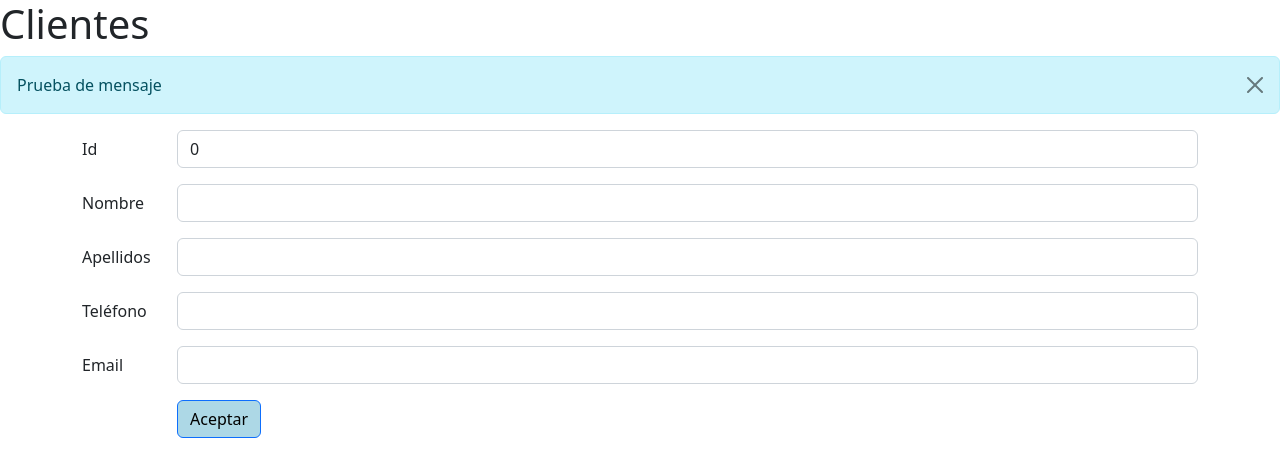
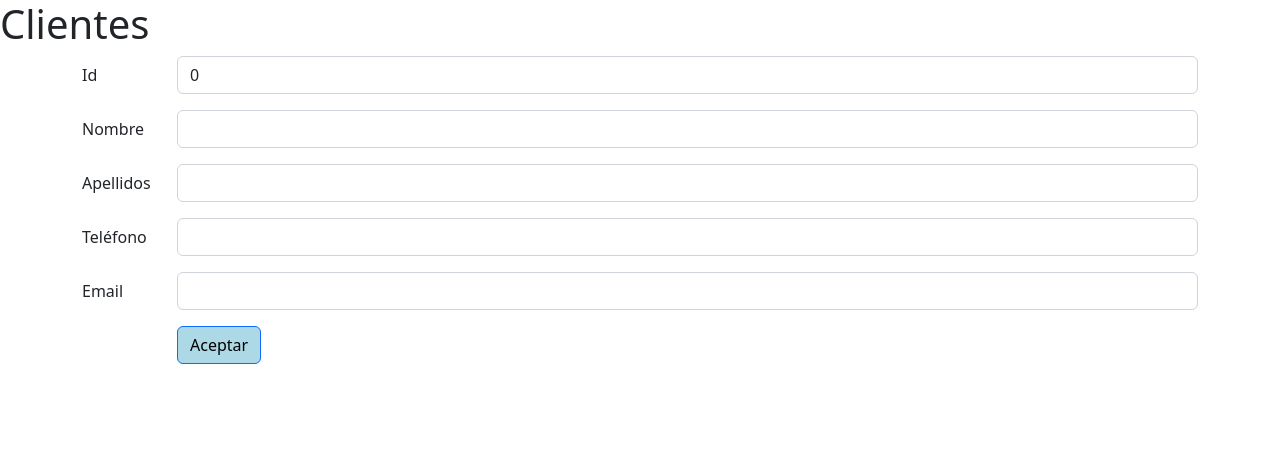
Before and after one commit to EloyOrtegaG/Clientes2023CursoJL, an Angular app: page /formulario in a window 1280 px wide. Shown: the top 476 px of the page. Built offline with nearby package versions, Linux system fonts and the light colour scheme.

Commit message:
Sistema de alertas con servicio funcional

```diff
--- /dev/null
+++ b/src/app/alerta.ts
@@ -0,0 +1,4 @@
+export interface Alerta {
+    mensaje: string;
+    tipo: 'info'|'success'|'danger'|'warning';
+}
--- a/src/app/cliente.service.ts
+++ b/src/app/cliente.service.ts
@@ -1,7 +1,8 @@
 import { HttpClient } from '@angular/common/http';
 import { Injectable } from '@angular/core';
-import { Observable, of } from 'rxjs';
+import { catchError, Observable, of, tap } from 'rxjs';
 import { Cliente } from './cliente';
+import { MensajeService } from './mensaje.service';
 
 @Injectable({
   providedIn: 'root'
@@ -10,13 +11,25 @@ export class ClienteService {
 
   url = 'http://localhost:3000/clientes/';
 
-  constructor(private http: HttpClient) {}
+  constructor(private http: HttpClient, private mensajeService: MensajeService) {}
 
   obtenerTodos(): Observable<Cliente[]> {
-    return this.http.get<Cliente[]>(this.url);
+    return this.http.get<Cliente[]>(this.url).pipe(
+      tap(() => this.mensajeService.alertar({ mensaje: 'Se han recibido los registros', tipo: 'success'})),
+      catchError(() => {
+        this.mensajeService.alertar({ mensaje: 'Error al cargar los registros', tipo: 'danger'});
+        return [];
+      })
+    );
   }
   obtenerPorId(id: number): Observable<Cliente | undefined> {
-    return this.http.get<Cliente>(this.url + id);
+    return this.http.get<Cliente>(this.url + id).pipe(
+      tap(() => this.mensajeService.alertar({ mensaje: 'Se ha recibido el registro ' + id, tipo: 'success'})),
+      catchError(() => {
+        this.mensajeService.alertar({ mensaje: 'Error al cargar el registro ' + id, tipo: 'danger'});
+        return [];
+      })
+    );
   }
   insertar(cliente: Cliente): Observable<Cliente>  {
     return this.http.post<Cliente>(this.url, cliente);
--- /dev/null
+++ b/src/app/mensaje.service.ts
@@ -0,0 +1,17 @@
+import { Injectable } from '@angular/core';
+import { Alerta } from './alerta';
+
+@Injectable({
+  providedIn: 'root'
+})
+export class MensajeService {
+  alerta?: Alerta;
+
+  alertar(alerta: Alerta) {
+    this.alerta = alerta;
+  }
+
+  borrar() {
+    this.alerta = undefined;
+  }
+}
--- a/src/app/mensajes/mensajes.component.html
+++ b/src/app/mensajes/mensajes.component.html
@@ -1,4 +1,4 @@
-<div *ngIf="mensaje" class="alert alert-{{tipo}} alert-dismissible fade show" role="alert">
-  {{mensaje}}
-  <button type="button" class="btn-close" data-bs-dismiss="alert" aria-label="Close"></button>
+<div *ngIf="mensajeService.alerta" class="alert alert-{{mensajeService.alerta.tipo}} alert-dismissible fade show" role="alert">
+  {{mensajeService.alerta.mensaje}}
+  <button (click)="mensajeService.borrar()" type="button" class="btn-close" aria-label="Close"></button>
 </div>
--- a/src/app/mensajes/mensajes.component.ts
+++ b/src/app/mensajes/mensajes.component.ts
@@ -1,4 +1,6 @@
 import { Component } from '@angular/core';
+import { Alerta } from '../alerta';
+import { MensajeService } from '../mensaje.service';
 
 @Component({
   selector: 'app-mensajes',
@@ -6,6 +8,5 @@ import { Component } from '@angular/core';
   styleUrls: ['./mensajes.component.css']
 })
 export class MensajesComponent {
-  mensaje = 'Prueba de mensaje';
-  tipo = 'info';
+  constructor(public mensajeService: MensajeService) {}
 }
```
Also changed, not shown: 1 other file (tests, documents, lock files or other folders).
